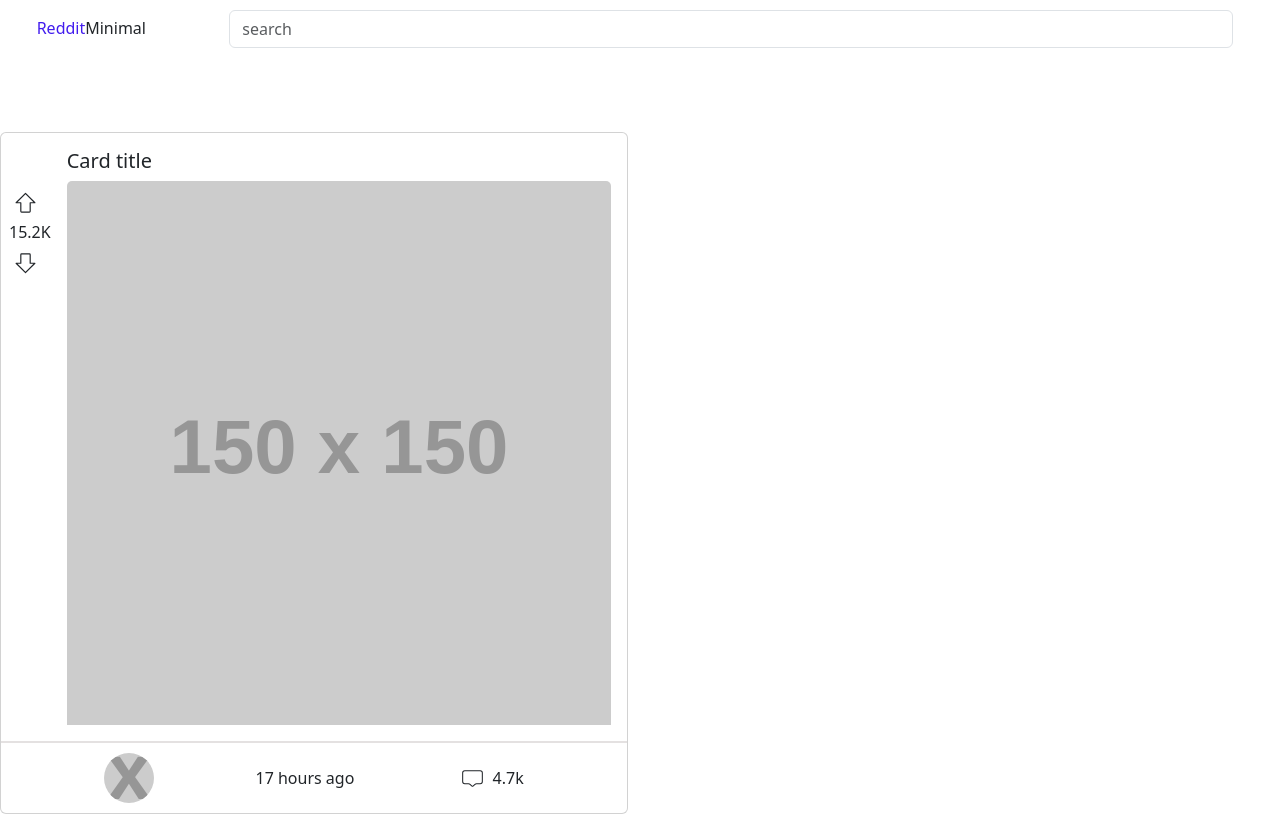
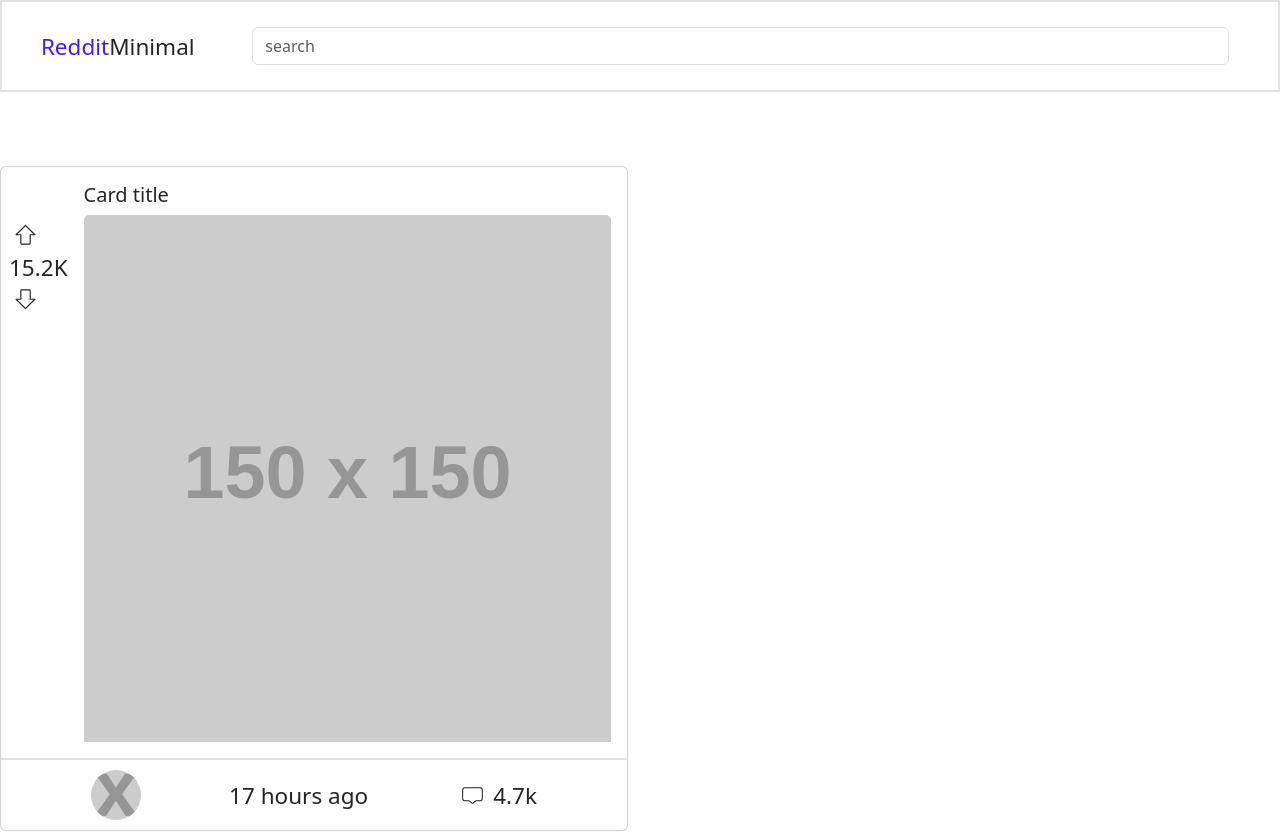
Before and after one commit to dselmer/react-reddit-clone, a React (Create React App) app: page / in a window 1280 px wide. Shown: the top 833 px of the page. Built offline with nearby package versions, Linux system fonts and the light colour scheme.

Commit message:
added border to search box and refactored component

```diff
--- a/src/App.css
+++ b/src/App.css
@@ -73,7 +73,13 @@ h6 {
   .searchBar-container {
     display: flex;
     justify-content: space-around;
+    border: 2px solid rgb(228, 225, 225);
+    padding: 15px;
     /* border: 2px solid green; */
+  }
+
+  h6 {
+    font-size: 22.5px;
   }
 }
 
```
